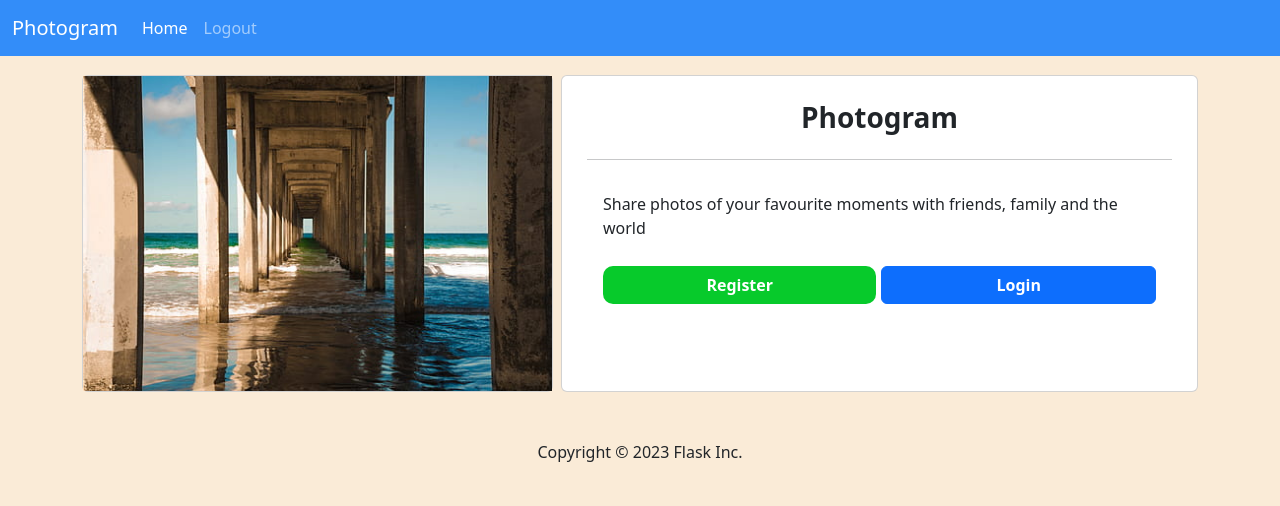
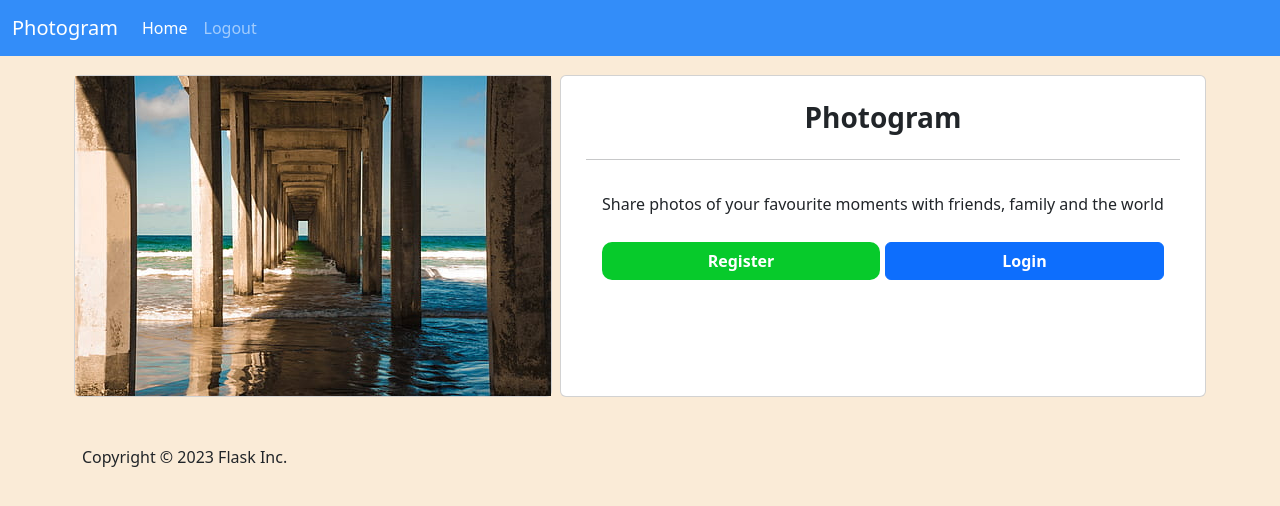
Before and after one commit to RoschelleMR/info3180-project2, a Vue app: page / in a window 1280 px wide. Shown: the top 506 px of the page. Built offline with nearby package versions, Linux system fonts and the light colour scheme.

Commit message:
Edited css

```diff
--- a/src/components/Post.vue
+++ b/src/components/Post.vue
@@ -35,8 +35,7 @@ const props = defineProps(['post'])
     object-fit:cover;
 }
 header{
-    display: flex;
-    padding: 5px 15px;
+
 }
 h3{
     font-size: 20px;
--- a/src/views/HomeView.vue
+++ b/src/views/HomeView.vue
@@ -8,7 +8,7 @@ const router = useRouter()
 </script>
 
 <template>
-    <div class="container">
+    <div class="homecontainer">
 
       <div class="card">
         <img src="@/assets/home-img.jpg" alt=""/>
@@ -32,7 +32,7 @@ const router = useRouter()
 </template>
 
 <style>
-  .container{
+  .homecontainer{
     display: flex;
     column-gap: 8px;
     align-content: center;
```
